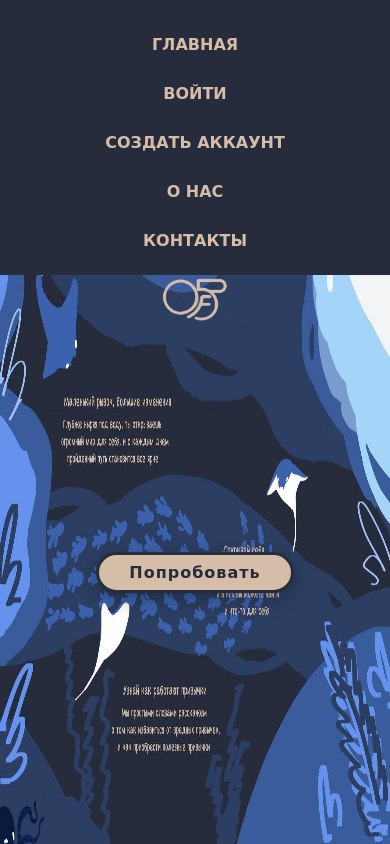
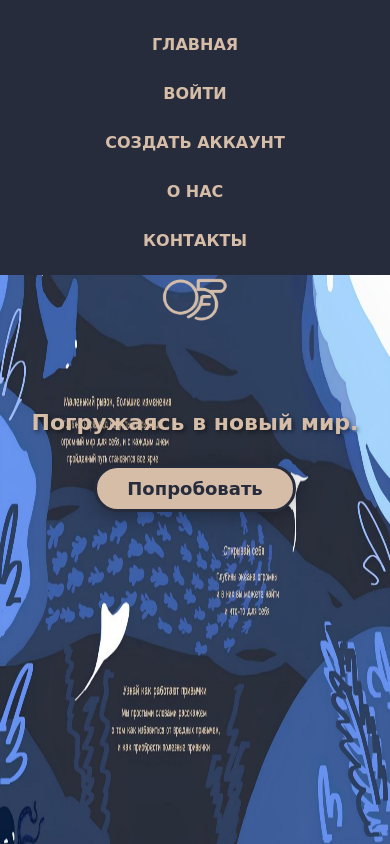
Before and after one commit to merlinarmagidon/habit-tracker, a Django app: page / in a window 390 px wide. Run offline with Django 4.2, Linux system fonts and the light colour scheme.

Commit message:
Добавлены медиа-запросы для фона под разрешение 1920x1080

```diff
--- a/habit/templates/base.html
+++ b/habit/templates/base.html
@@ -63,6 +63,20 @@
             -webkit-font-smoothing: antialiased;
             -moz-osx-font-smoothing: grayscale;
             position: relative;
+        }
+
+        /* Для экранов 1920x1080 и выше */
+        @media (min-width: 1920px) {
+            body {
+                background-size: contain;
+            }
+        }
+
+        /* Для ноутбуков (1366x768) */
+        @media (min-width: 1366px) and (max-width: 1919px) {
+            body {
+                background-size: cover;
+            }
         }
 
         header {
--- a/habit/templates/home_guest.html
+++ b/habit/templates/home_guest.html
@@ -3,7 +3,6 @@
 
 {% block page_styles %}
 <style>
-    /* Свой фон только для гостевой страницы */
     html body {
         background: url('{% static "images/guest_bg.jpg" %}') no-repeat center center fixed !important;
         background-size: 100% 100% !important;
@@ -11,50 +10,49 @@
         padding: 0 !important;
     }
 
-    /* Убираем возможные градиенты и наложения */
     html body::before,
     html body::after {
         display: none !important;
         content: none !important;
     }
 
-    /* Контент - поднимаем выше */
+    /* Убираем стандартные отступы контента */
     .content {
-        display: flex !important;
-        justify-content: center;
-        align-items: center;
-        min-height: 50vh;
-        padding: 20px !important;
-        margin-top: 20px;
+        padding-top: 40px !important;
     }
 
-    /* Контейнер с кнопкой */
     .guest-container {
-        text-align: center;
-        position: relative;
-        z-index: 10;
-        width: 100%;
         display: flex;
         flex-direction: column;
         align-items: center;
-        justify-content: center;
+        justify-content: flex-start;
+        text-align: center;
+        min-height: auto;
+        padding: 20px;
     }
 
-    /* Кнопка */
+    .guest-title {
+        font-size: 42px;
+        color: #D6BDA8;
+        text-shadow: 2px 2px 4px rgba(0, 0, 0, 0.5);
+        margin-bottom: 30px;
+        margin-top: 20px;
+        font-weight: bold;
+    }
+
     .btn-try {
         background-color: #D6BDA8;
         color: #262C3C;
         border: 3px solid #262C3C;
         border-radius: 50px;
-        padding: 12px 40px;
-        font-size: 20px;
+        padding: 14px 50px;
+        font-size: 22px;
         font-weight: bold;
         cursor: pointer;
         transition: all 0.3s ease;
         text-decoration: none;
         display: inline-block;
         box-shadow: 0 5px 20px rgba(0, 0, 0, 0.3);
-        letter-spacing: 1px;
     }
 
     .btn-try:hover {
@@ -62,30 +60,29 @@
         color: #D6BDA8;
         border: 3px solid #D6BDA8;
         transform: translateY(-3px);
-        box-shadow: 0 8px 25px rgba(214, 189, 168, 0.5);
     }
 
-    /* Адаптивность */
     @media (max-width: 768px) {
         .content {
+            padding-top: 60px !important;
+        }
+        .guest-title {
+            font-size: 32px;
             margin-top: 30px;
-            min-height: 40vh;
         }
-
         .btn-try {
-            padding: 10px 35px;
-            font-size: 18px;
+            padding: 12px 40px;
+            font-size: 20px;
         }
     }
 
     @media (max-width: 480px) {
-        .content {
-            margin-top: 40px;
+        .guest-title {
+            font-size: 28px;
         }
-
         .btn-try {
-            padding: 8px 30px;
-            font-size: 16px;
+            padding: 10px 30px;
+            font-size: 18px;
         }
     }
 </style>
@@ -93,6 +90,7 @@
 
 {% block content %}
 <div class="guest-container">
+    <h1 class="guest-title">Погружаясь в новый мир.</h1>
     <a href="{% url 'register' %}" class="btn-try">Попробовать</a>
 </div>
 {% endblock %}
```
Also changed, not shown: Users/forms.py (+24 -12 lines), Users/templates/Users/login.html (+15 -34 lines), habit/templates/about.html (+9 -54 lines), habit/templates/analysis.html (+57 -0 lines), habit/static/images/guest_bg.jpg.
